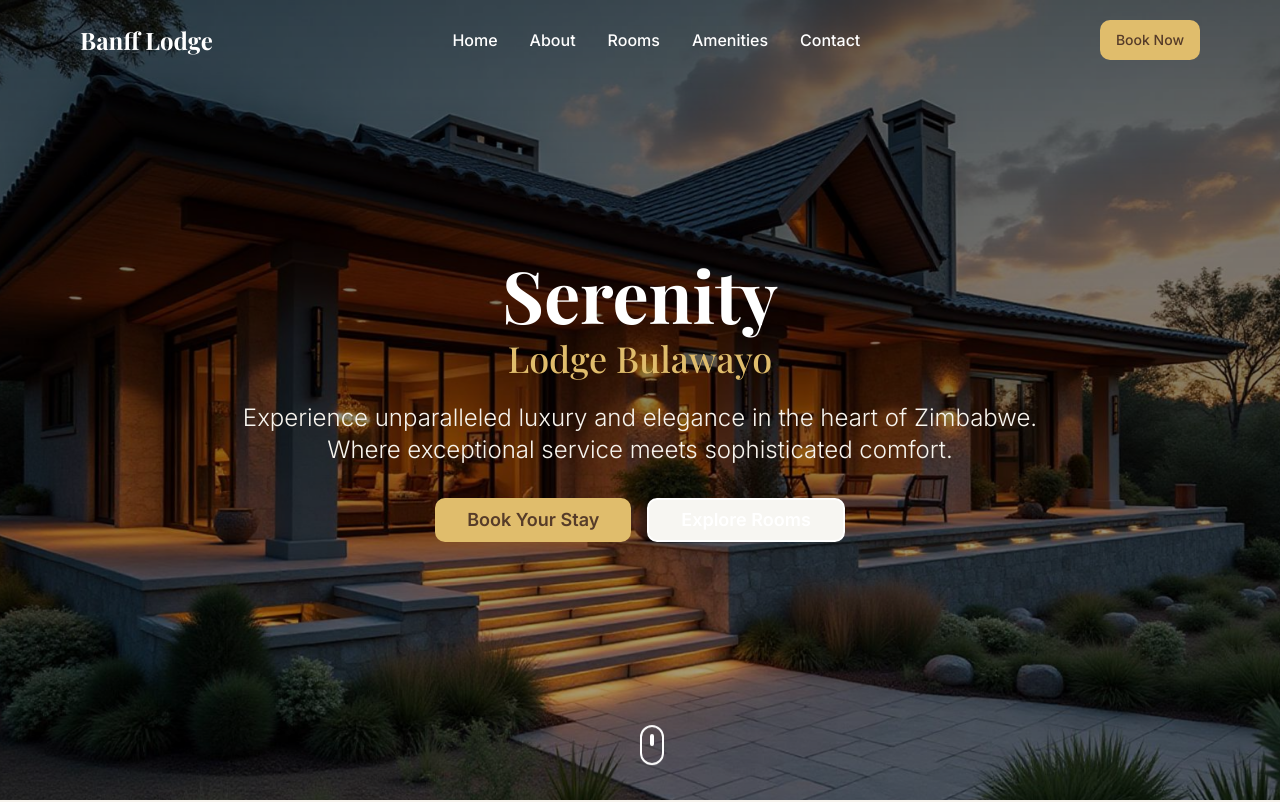
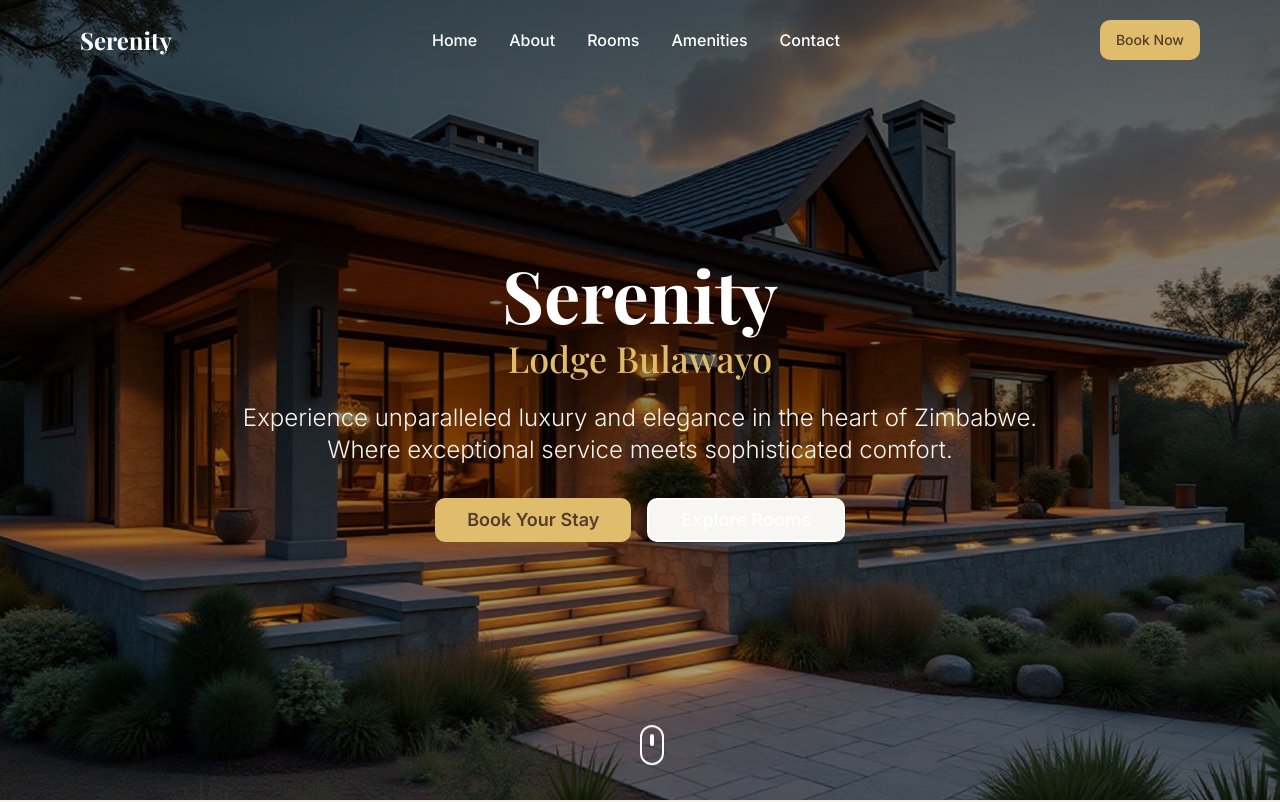
Before and after one commit to beltasia/Serenity-bulawayo-elegance, a React (Vite) app: page / in a window 1280 px wide. Shown: the top 802 px of the page. Built offline with nearby package versions, Linux system fonts and the light colour scheme; the HTML template or start-up script is replaced by a standard one.

Commit message:
Fix lodge name

```diff
--- a/src/components/Navigation.tsx
+++ b/src/components/Navigation.tsx
@@ -36,7 +36,7 @@ const Navigation = () => {
             <span className={`luxury-transition ${
               isScrolled ? 'text-luxury-bronze' : 'text-white'
             }`}>
-              Banff Lodge
+              Serenity
             </span>
           </div>
 
```
